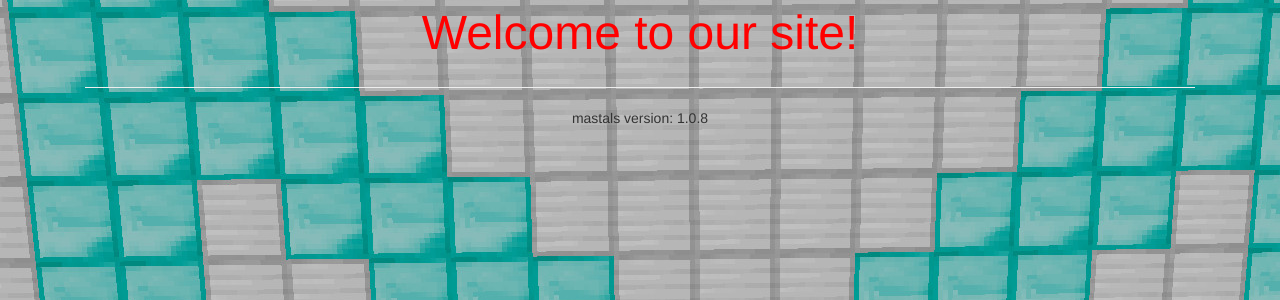
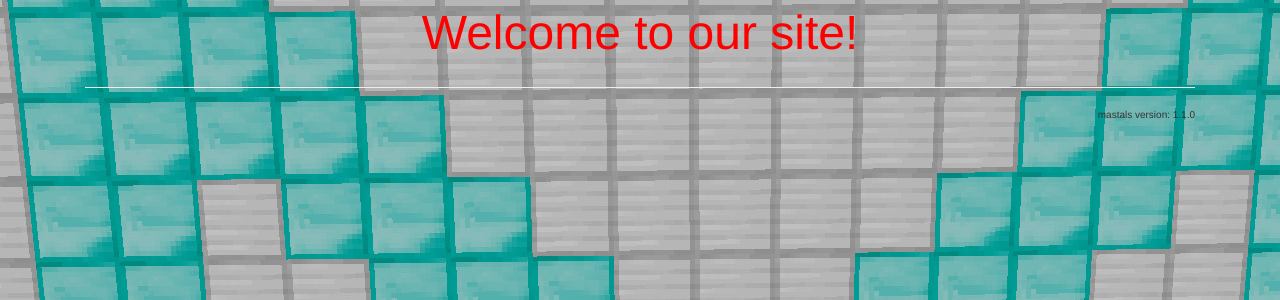
Before and after one commit to mastals/mastals.github.io, a Jekyll site: the page built from index.html, in a window 1280 px wide. Shown: the part 190-490 px from the top of the page. Built offline with Jekyll 4.4.1, drawn with Linux system fonts in a browser that asks for light colours; nearby versions of some CDN libraries.

Commit message:
Update index.html

```diff
--- a/index.html
+++ b/index.html
@@ -8,5 +8,6 @@ title: Mastals
 </p>
 
 <hr size="5"/>
-
-mastals version: 1.0.8
+<div style="text-align: right; font-size: 10px">
+  mastals version: 1.1.0
+</div>
```
